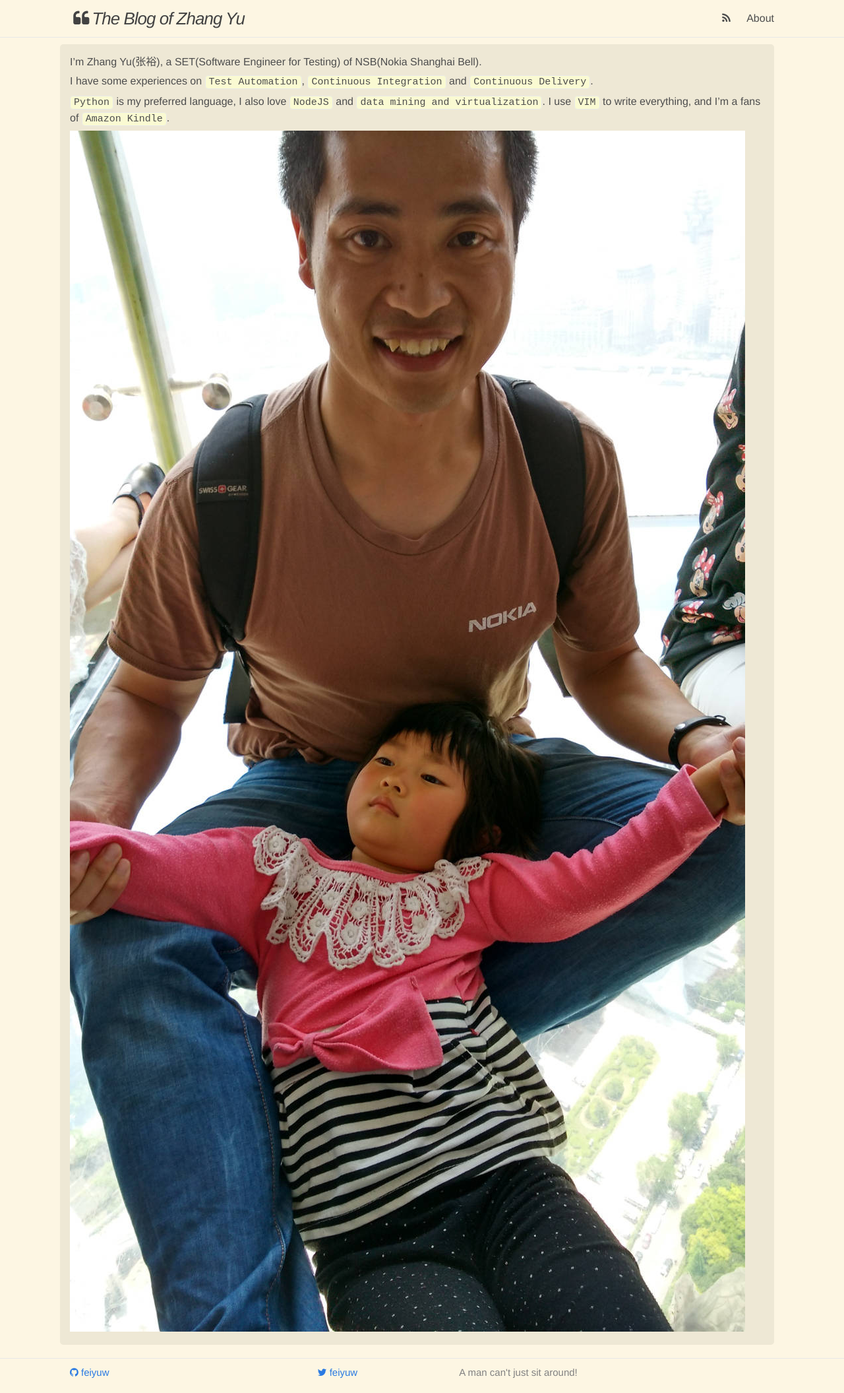
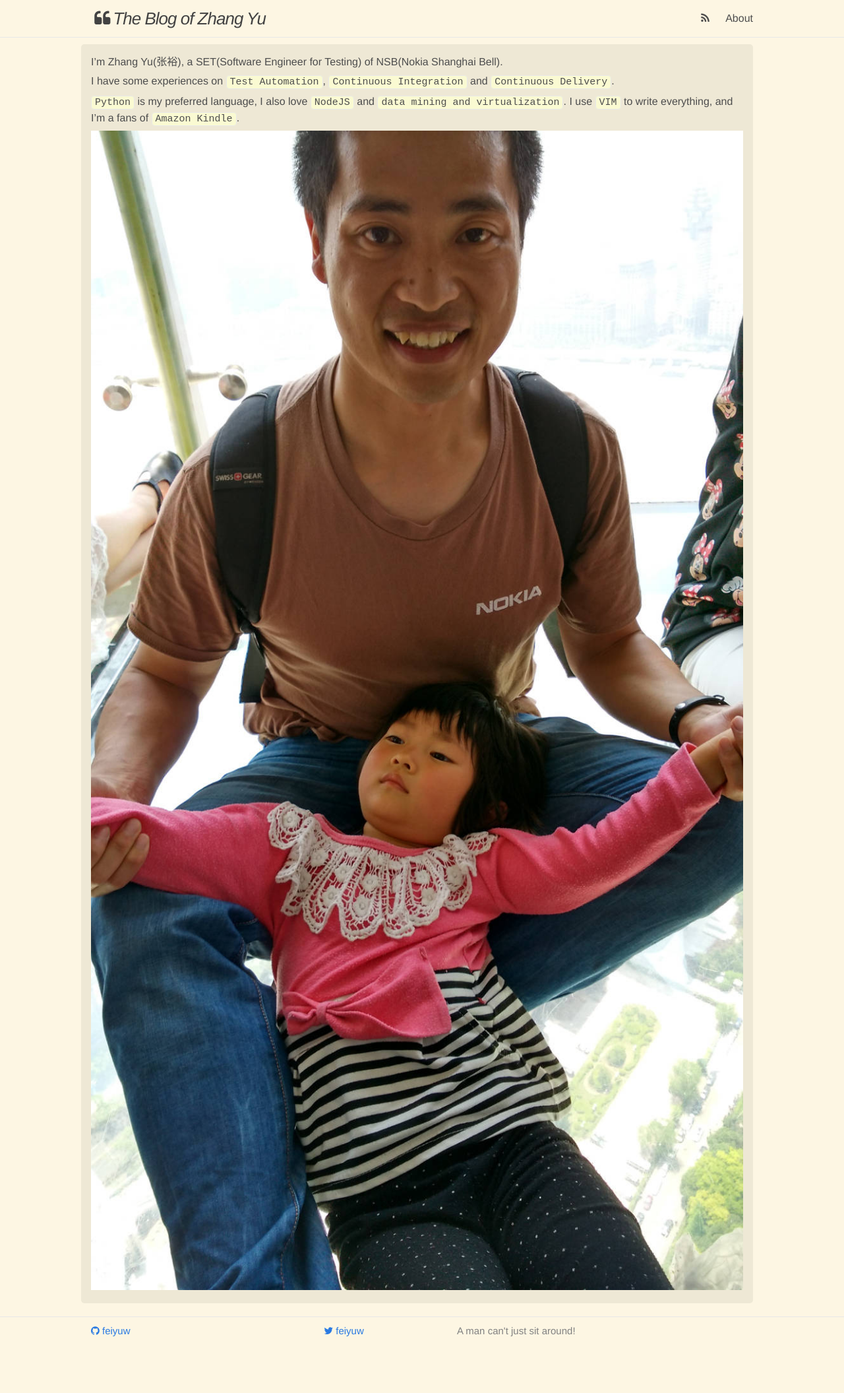
Before and after one commit to feiyuw/feiyuw.github.io, a Jekyll site: the page built from about.md, in a window 1280 px wide. Shown: the whole page at 66% size. Built offline with Jekyll 4.4.1, drawn with Linux system fonts in a browser that asks for light colours; nearby versions of some CDN libraries; after the commit the page ends 2049 px from its top, so only the background shows below that.

Commit message:
decrease content-width to 80%

```diff
--- a/css/main.scss
+++ b/css/main.scss
@@ -23,7 +23,7 @@ $grey-color-light: lighten($grey-color, 40%);
 $grey-color-dark:  darken($grey-color, 25%);
 
 // Width of the content area
-$content-width:    85%;
+$content-width:    80%;
 
 $on-palm:          800px;
 $on-laptop:        1024px;
```
